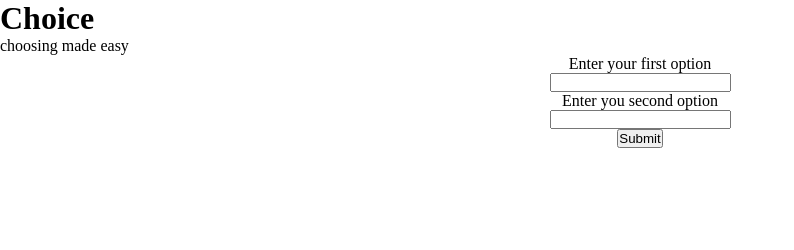
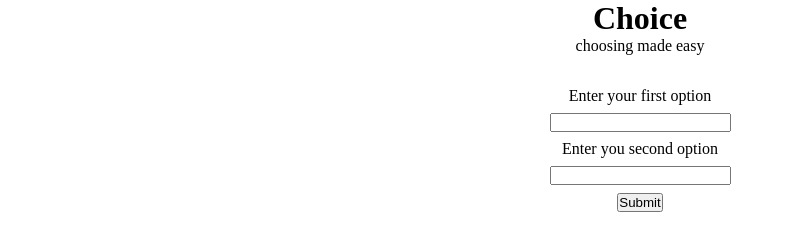
Before and after one commit to iprakritip/paradox_of_choice, a plain HTML site: page index.html in a window 1280 px wide. Shown: the whole page, without its empty margins (0-794 px from the left). Drawn offline with Linux system fonts and the light colour scheme.

Commit message:
feat: center elements

```diff
--- a/index.css
+++ b/index.css
@@ -4,9 +4,13 @@
     box-sizing: border-box;
 }
 
-#myForm{
+.flex-column-center{
 display: flex;
 flex-direction: column;
 justify-content: center;
 align-items: center;
 }
+#myForm{
+    margin-top: 2rem;
+    gap: 0.5rem;
+}
--- a/index.html
+++ b/index.html
@@ -8,10 +8,10 @@
     <title>Make a Choice</title>
 </head>
 <body>
-    <div class="container" id="container">
+    <div class="container flex-column-center" id="container">
         <h1>Choice</h1>
         <span>choosing made easy</span>
-        <form action="/" id="myForm">
+        <form action="/" id="myForm" class="flex-column-center">
             <label for="choice1">Enter your first option</label>
             <input type="text" id="choice1">
             <label for="choice2">Enter you second option</label>
--- a/index.js
+++ b/index.js
@@ -5,8 +5,8 @@ const labelElement2= opt2.previousElementSibling;
 const decision = document.createElement("h2");
 const container = document.getElementById("container");
 const form = document.getElementById("myForm");
-const number = Math.floor(Math.random() * 10);
-console.log(opt1.value);
+const number = Math.floor(Math.random() * 100);
+
 const submitBtn = document.getElementById("submitBtn");
 
 form.addEventListener("submit", submitForm);
@@ -19,11 +19,10 @@ function submitForm(e) {
     labelElement2.style.display= "none";
     submitBtn.style.display = "none"
     if (number % 2 == 0) {
-        decision.innerHTML = `You should go with option 1 i.e ${opt2.value}`
+        decision.innerHTML = `You should go with option 2 i.e ${opt2.value}`
     }
     else {
         decision.innerHTML = `You should go with option 1 i.e ${opt1.value}`
     }
     container.appendChild(decision);
-    console.log("gesdafZ")
 }
```
